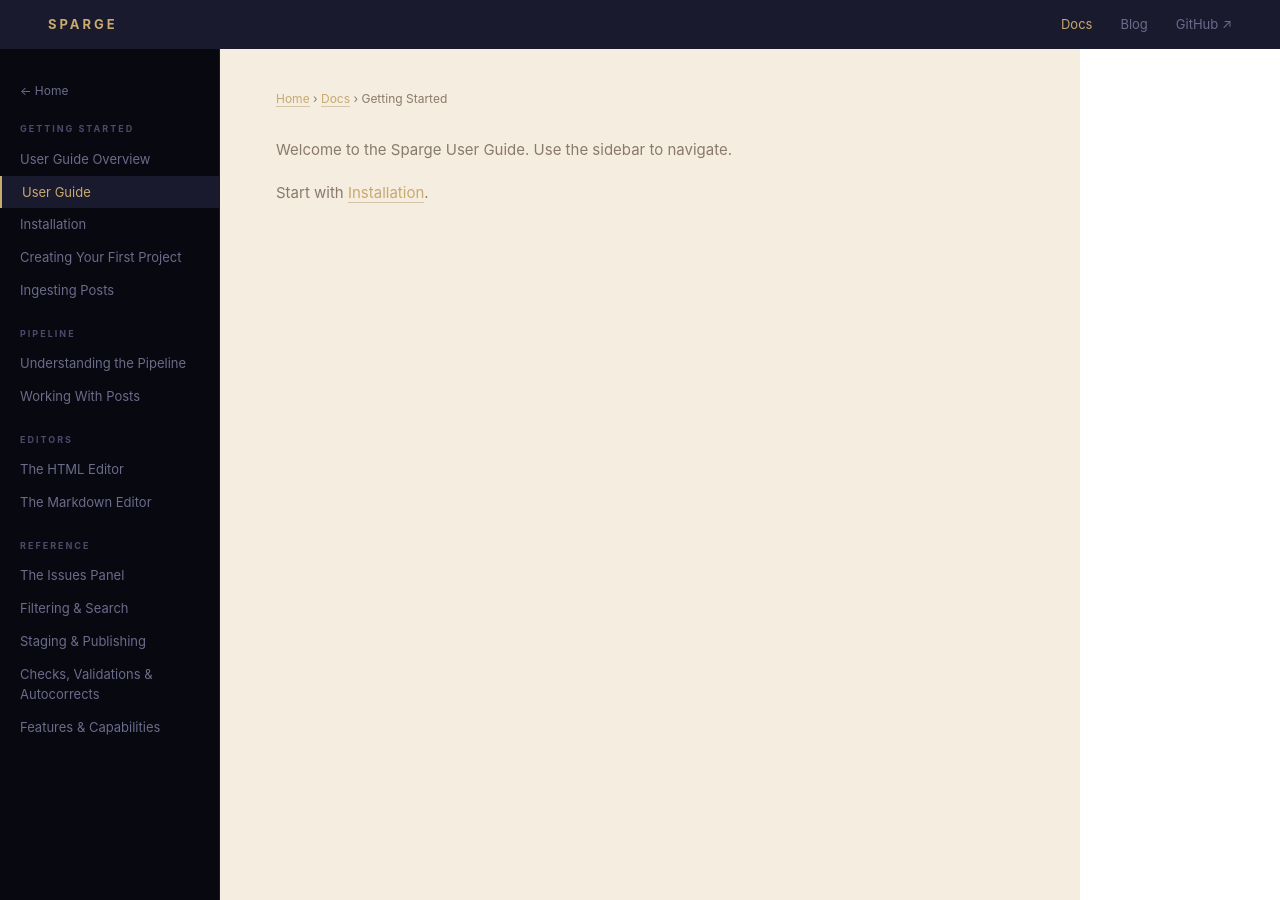
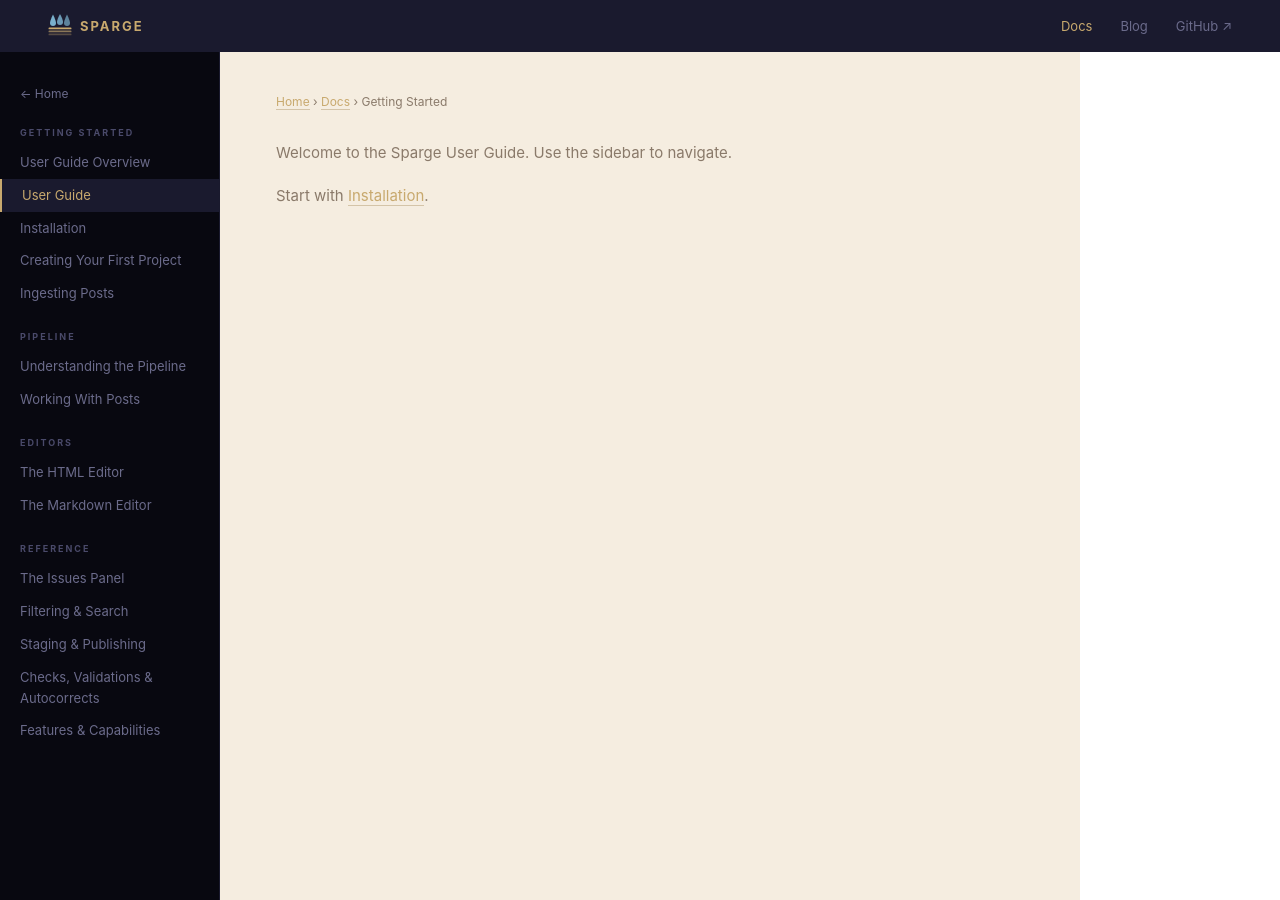
Before and after one commit to mdproctor/sparge, a Jekyll site: the page built from docs/user-guide/index.md, in a window 1280 px wide and 900 px high. Built offline with Jekyll 4.4.1, drawn with Linux system fonts in a browser that asks for light colours.

Commit message:
feat: add SVG logomark to site nav, hero, and footer

```diff
--- a/docs/_layouts/default.html
+++ b/docs/_layouts/default.html
@@ -9,7 +9,17 @@
 </head>
 <body{% if page.layout == 'landing' %} class="has-hero"{% endif %}>
   <nav class="site-nav">
-    <a class="nav-logo" href="{{ '/' | relative_url }}">Sparge</a>
+    <a class="nav-logo" href="{{ '/' | relative_url }}">
+      <svg class="nav-logomark" width="24" height="24" viewBox="0 0 48 48" xmlns="http://www.w3.org/2000/svg" aria-hidden="true">
+        <path d="M10,1 C10,1 4,13 4,18 A6,6 0 0,0 16,18 C16,13 10,1 10,1Z" fill="#7ab0cc"/>
+        <path d="M24,0 C24,0 18,11 18,16 A6,6 0 0,0 30,16 C30,11 24,0 24,0Z" fill="#7ab0cc" opacity=".85"/>
+        <path d="M38,1 C38,1 32,13 32,18 A6,6 0 0,0 44,18 C44,13 38,1 38,1Z" fill="#7ab0cc" opacity=".7"/>
+        <rect x="1" y="27" width="46" height="3.5" rx="1.75" fill="#c8a96e"/>
+        <rect x="1" y="33" width="46" height="3.5" rx="1.75" fill="#c8a96e" opacity=".65"/>
+        <rect x="1" y="39" width="46" height="3.5" rx="1.75" fill="#c8a96e" opacity=".35"/>
+      </svg>
+      <span>Sparge</span>
+    </a>
     <div class="nav-links">
       <a href="{{ '/user-guide/' | relative_url }}" class="nav-link{% if page.layout == 'doc' %} active{% endif %}">Docs</a>
       <a href="{{ '/blog/' | relative_url }}" class="nav-link{% if page.layout == 'post' or page.url contains '/blog/' %} active{% endif %}">Blog</a>
@@ -19,7 +29,16 @@
   {{ content }}
   <footer class="site-footer">
     <div class="footer-inner">
-      <span class="footer-logo">Sparge</span>
+      <span class="footer-logo">
+        <svg width="18" height="18" viewBox="0 0 48 48" xmlns="http://www.w3.org/2000/svg" aria-hidden="true" style="display:inline-block;vertical-align:middle;margin-right:6px">
+          <path d="M10,1 C10,1 4,13 4,18 A6,6 0 0,0 16,18 C16,13 10,1 10,1Z" fill="#7ab0cc"/>
+          <path d="M24,0 C24,0 18,11 18,16 A6,6 0 0,0 30,16 C30,11 24,0 24,0Z" fill="#7ab0cc" opacity=".85"/>
+          <path d="M38,1 C38,1 32,13 32,18 A6,6 0 0,0 44,18 C44,13 38,1 38,1Z" fill="#7ab0cc" opacity=".7"/>
+          <rect x="1" y="27" width="46" height="3.5" rx="1.75" fill="#c8a96e"/>
+          <rect x="1" y="33" width="46" height="3.5" rx="1.75" fill="#c8a96e" opacity=".65"/>
+          <rect x="1" y="39" width="46" height="3.5" rx="1.75" fill="#c8a96e" opacity=".35"/>
+        </svg>Sparge
+      </span>
       <div class="footer-links">
         <a href="{{ '/user-guide/' | relative_url }}">Docs</a>
         <a href="{{ '/blog/' | relative_url }}">Blog</a>
--- a/docs/assets/css/main.css
+++ b/docs/assets/css/main.css
@@ -26,9 +26,11 @@ img { max-width: 100%; height: auto; display: block; border-radius: 6px; }
   padding: 20px 48px;
 }
 .nav-logo {
+  display: flex; align-items: center; gap: 8px;
   color: var(--gold); font-size: 13px; font-weight: 700;
-  letter-spacing: 3px; text-transform: uppercase;
+  letter-spacing: 2px; text-transform: uppercase;
 }
+.nav-logomark { flex-shrink: 0; display: block; }
 .nav-links { display: flex; gap: 28px; }
 .nav-link { color: var(--muted-dark); font-size: 13px; transition: color 0.2s; }
 .nav-link:hover, .nav-link.active { color: var(--gold); }
@@ -53,6 +55,8 @@ body:not(.has-hero) .site-nav {
   z-index: 1;
 }
 .hero-content { position: relative; z-index: 2; max-width: 680px; }
+.hero-logo { margin-bottom: 20px; }
+.hero-logo svg { margin: 0 auto; filter: drop-shadow(0 2px 12px rgba(122,176,204,0.3)); }
 .hero-eyebrow {
   color: var(--gold); font-size: 10px; font-weight: 700;
   letter-spacing: 4px; text-transform: uppercase; margin-bottom: 20px;
```
Also changed, not shown: docs/_layouts/landing.html (+10 -0 lines).
